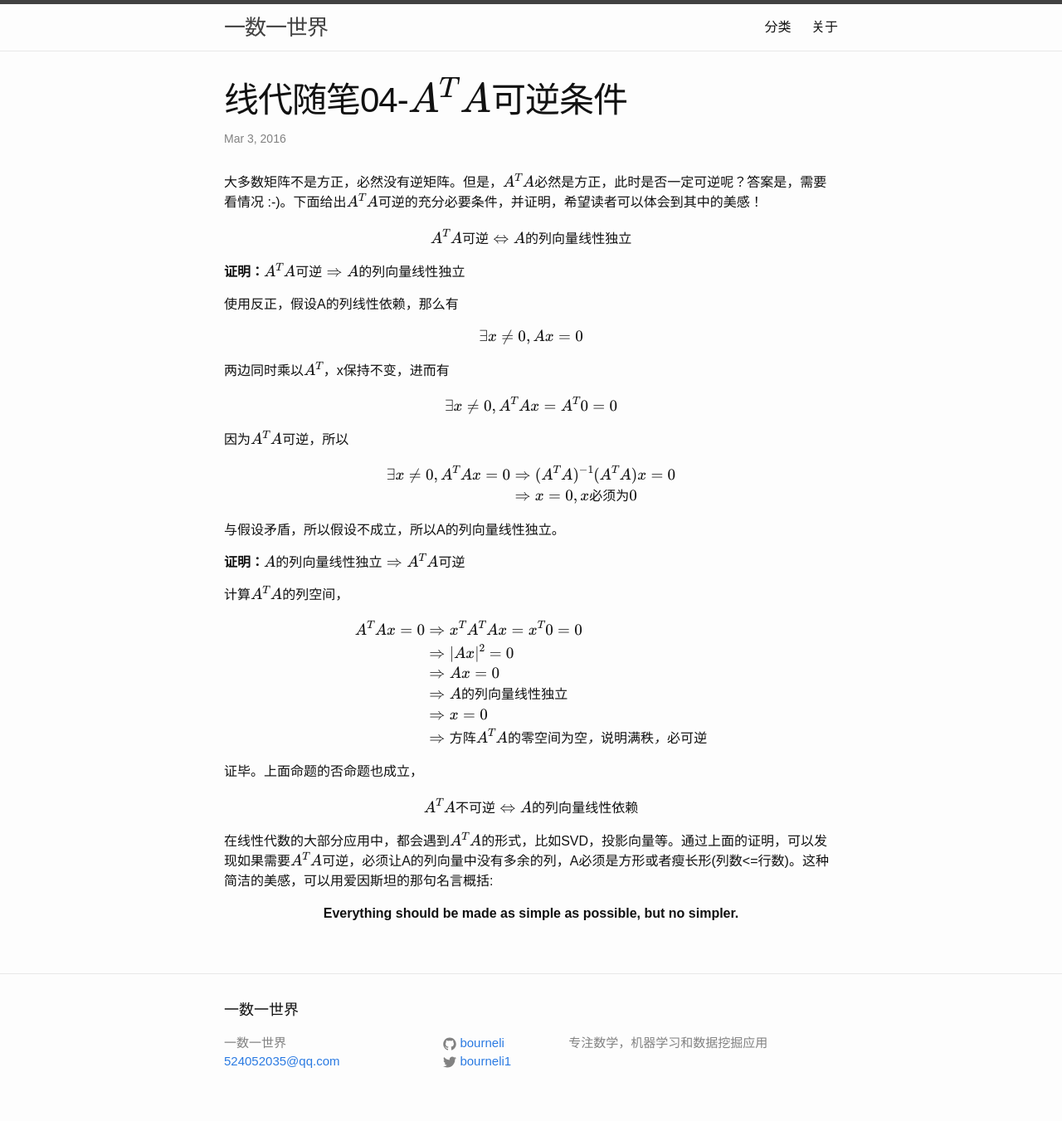
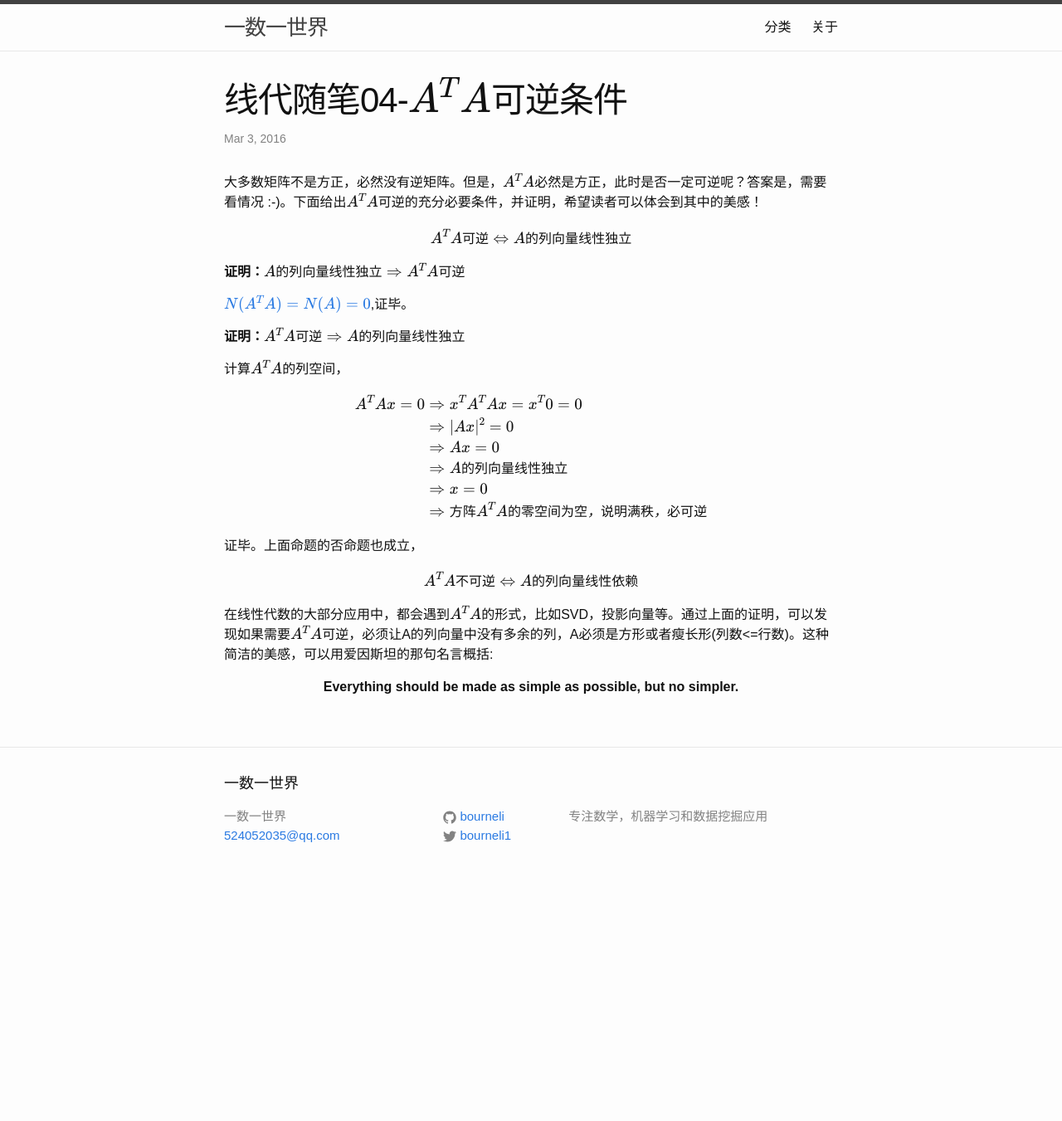
Before and after one commit to bourneli/bourneli.github.io, a Jekyll site: the page built from _posts/2016-03-03-linear-algebra-04-ATA-inverse.markdown, in a window 1280 px wide. Shown: the whole page at 83% size. Built offline with Jekyll 4.4.1, drawn with Linux system fonts in a browser that asks for light colours; formulas are drawn with MathJax 3; comment, search, counter and statistics services are not loaded; after the commit the page ends 1078 px from its top, so only the background shows below that.

Commit message:
fix a bug and add a proof

```diff
--- a/_posts/2016-03-03-linear-algebra-04-ATA-inverse.markdown
+++ b/_posts/2016-03-03-linear-algebra-04-ATA-inverse.markdown
@@ -11,36 +11,12 @@ $$
 A^TA可逆 \Leftrightarrow A的列向量线性独立
 $$
 
-**证明：$A^TA可逆 \Rightarrow A的列向量线性独立$**
-
-使用反正，假设A的列线性依赖，那么有
-
-$$
-\exists{x \neq 0},Ax=0
-$$
-
-两边同时乘以$A^T$，x保持不变，进而有
-
-$$
-\exists{x \neq 0},A^TAx=A^T0=0
-$$
-
-因为$A^TA$可逆，所以
-
-$$
-\begin{align}
-\exists{x \neq 0}, A^TAx=0
-& \Rightarrow (A^TA)^{-1}(A^TA)x=0 \\
-& \Rightarrow x=0, x必须为0
-\end{align}
-$$
-
-与假设矛盾，所以假设不成立，所以A的列向量线性独立。
-
-
-
 
 **证明：$A的列向量线性独立 \Rightarrow A^TA可逆$**
+
+[$N(A^TA)=N(A)=0$](/linear-algebra/2016/04/14/linear-algebra-09-null-space-for-ata-and-a.html),证毕。
+
+**证明：$A^TA可逆 \Rightarrow A的列向量线性独立$**
 
 计算$A^TA$的列空间，
 
```
Also changed, not shown: _posts/2016-04-14-linear-algebra-09-null-space-for-ata-and-a.md (added, +39 -0 lines).
